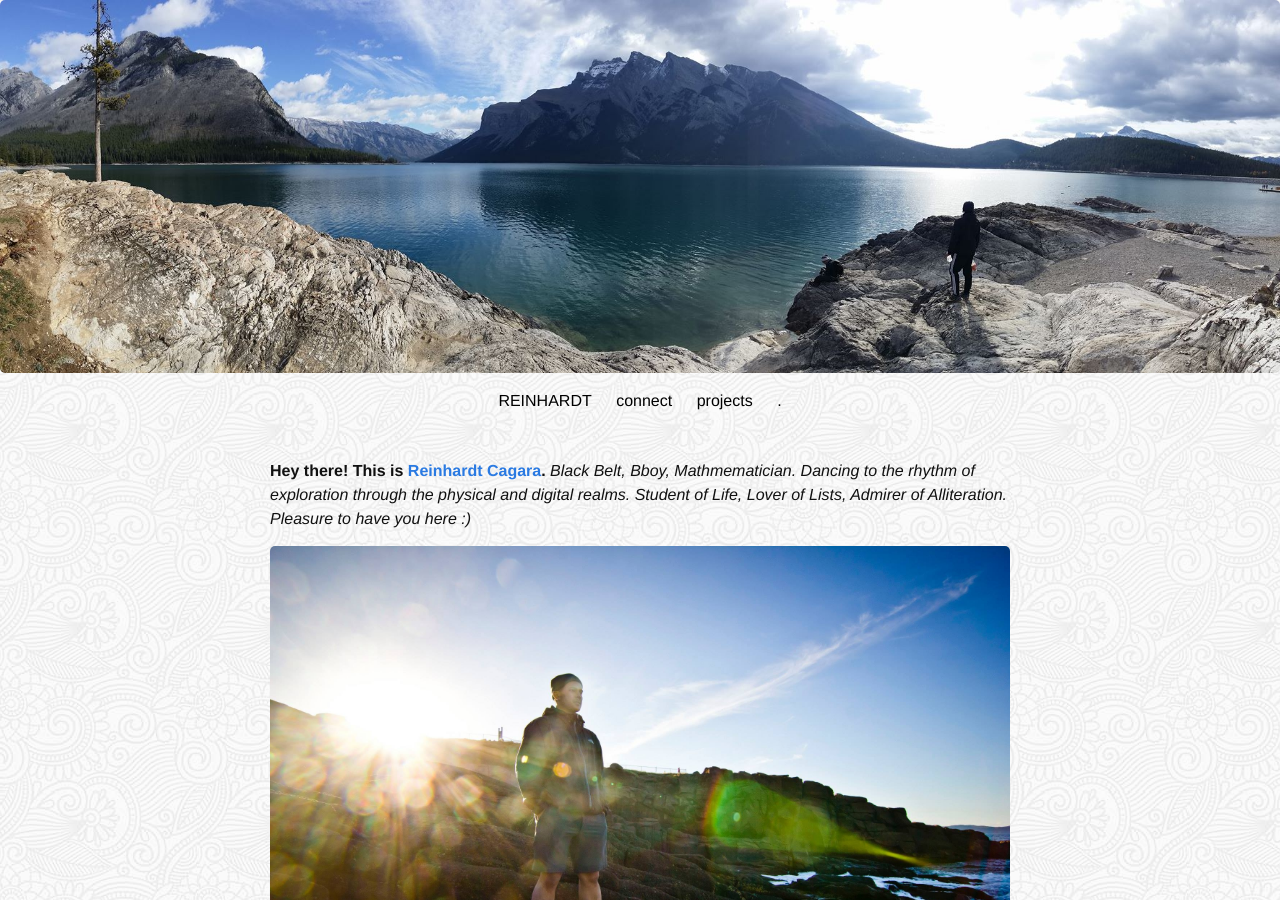
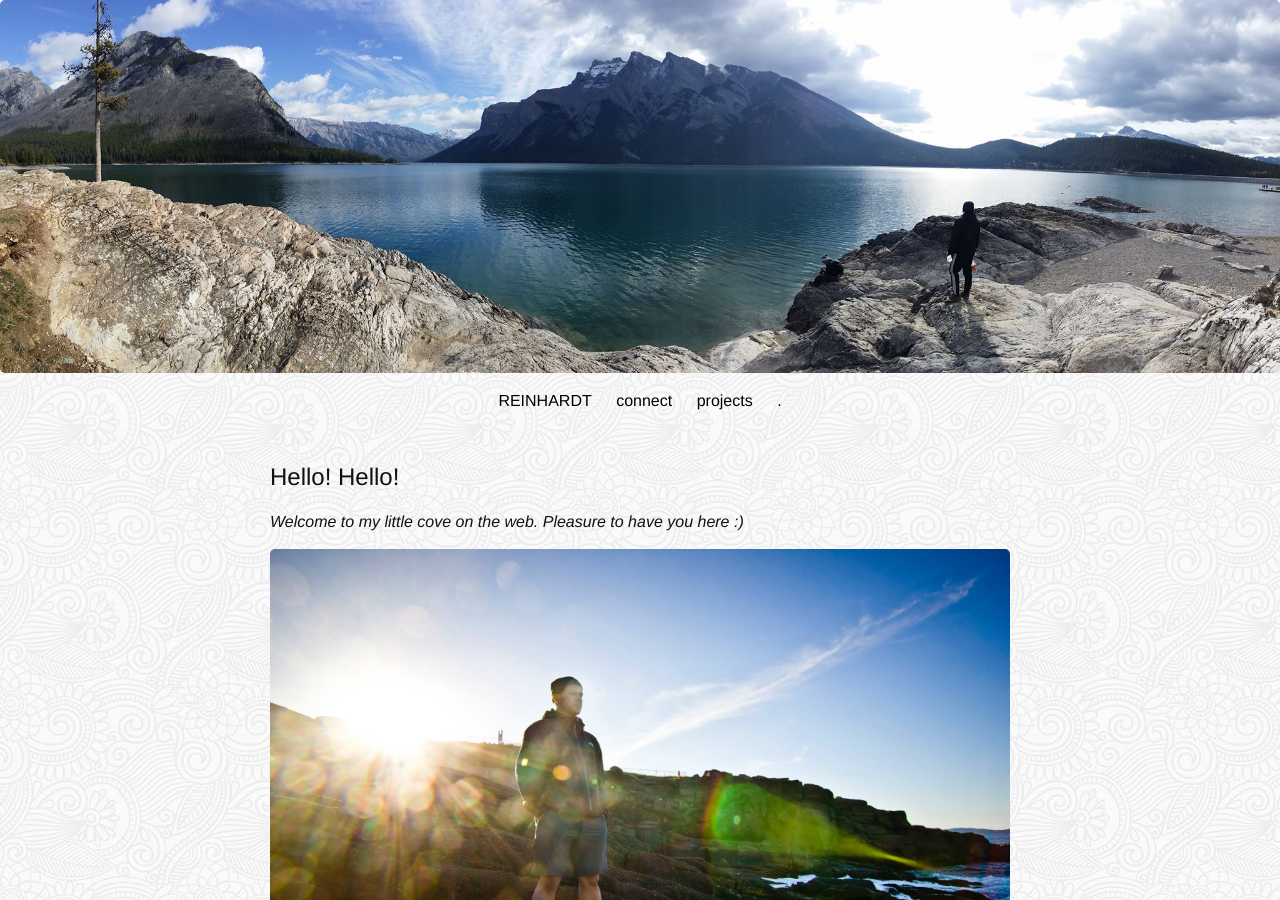
Before and after one commit to reinhardt021/reinhardt021.github.io, a Jekyll site: the page built from about.md, in a window 1280 px wide and 900 px high. Built offline with Jekyll 4.4.1, drawn with Linux system fonts in a browser that asks for light colours.

Commit message:
trying to fix weird page issues

```diff
--- a/about.md
+++ b/about.md
@@ -4,11 +4,15 @@ title: REINHARDT
 permalink: /about/
 ---
 
-**Hey there! This is <a href="https://linkedin.com/in/reinhardtcagara">Reinhardt Cagara</a>.** *Black Belt, Bboy, Mathmematician. Dancing to the rhythm of exploration through the physical and digital realms. Student of Life, Lover of Lists, Admirer of Alliteration. Pleasure to have you here :)*
+
+# Hello! Hello!
+
+*Welcome to my little cove on the web. Pleasure to have you here :)*
 
 ![Self Reflection]({{ site.url }}/assets/self-reflection.jpg){: #self-reflection}
 _Toronto, ON | Vancouver, BC_
 _Canada_
+
 
 ## Adventures
 
@@ -32,12 +36,13 @@ _Canada_
 - Technologies: Excel / Oracle: JD Enterprise One
 
 
+
 ![Loci]({{ site.url }}/assets/projects-pic.png){: #projects-pic}
 _work in progress ..._
 
 <!-- # [Rotten Mangoed](http://rotten-mangoed.herokuapp.com/) -->
 
-# Rotten Mangoed
+## Rotten Mangoed
   - Collaborative Movie Database
     - Users can share movies they enjoy with details including:
       - film title
@@ -53,7 +58,7 @@ _work in progress ..._
 
 <!-- # [Minimalist Music](https://minimalist-music.herokuapp.com/) -->
 
-# Minimalist Music
+## Minimalist Music
   - Minimalist Music wall available for the public
     - allows visitors to view a list of songs
     - users can add more songs to the list as desired
@@ -67,7 +72,7 @@ _work in progress ..._
 
 <!-- # [Confidant](https://confidant.herokuapp.com/) -->
 
-# Confidant
+## Confidant
 - public phone book / contact list type app
   - can create new contacts
   - can edit existing contacts
@@ -82,7 +87,7 @@ _work in progress ..._
 
 <!-- # [Finstagram](live URL here) -->
 
-# Finstagram
+## Finstagram
 - Fish-themed Instagram clone
 - built using Ruby / Sinatra Framework / JavaScript / jQuery / CSS
 - done while Mentoring for Lighthouse Labs Part-time course
```
Also changed, not shown: projects.md (+5 -4 lines).
